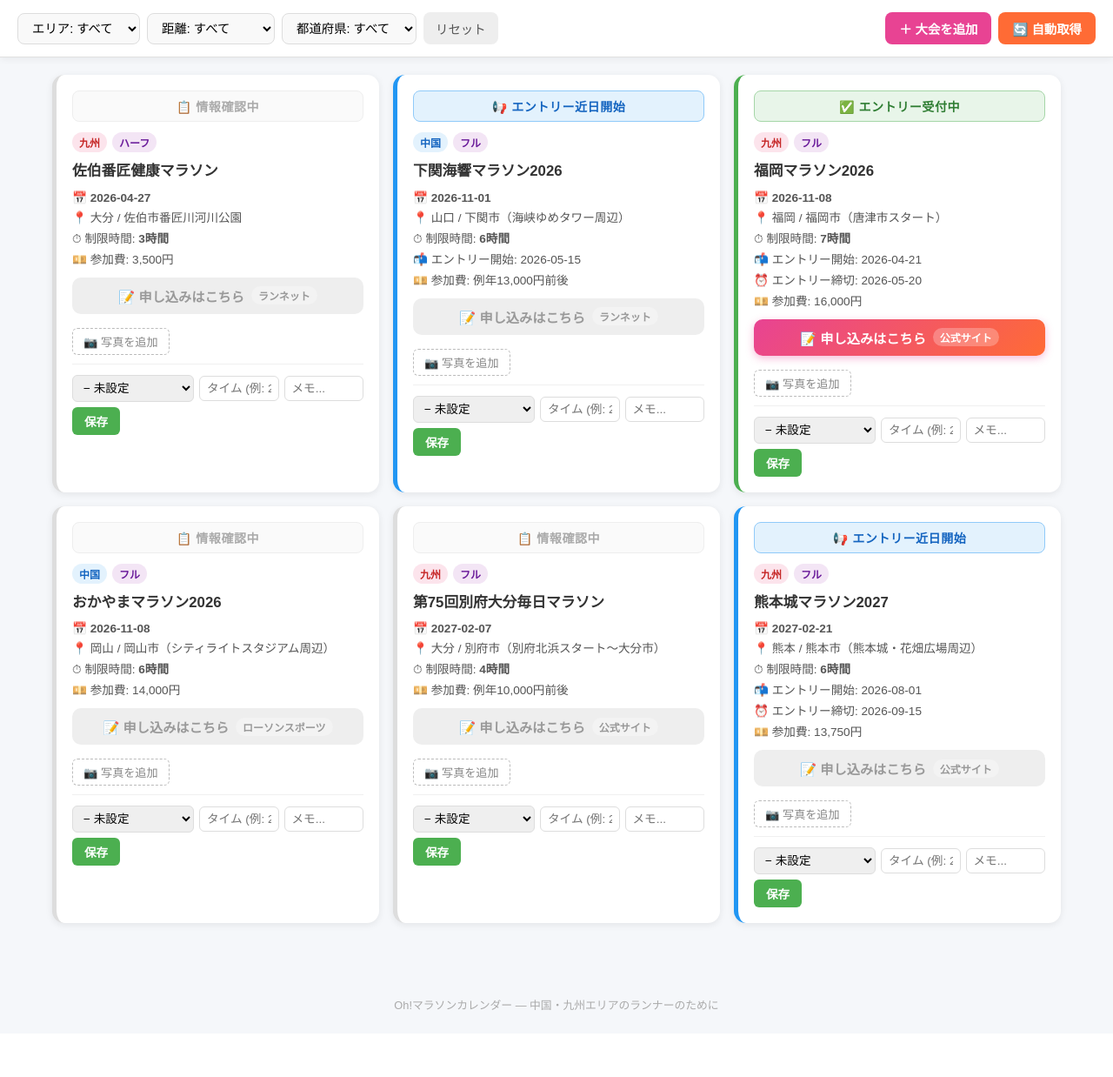
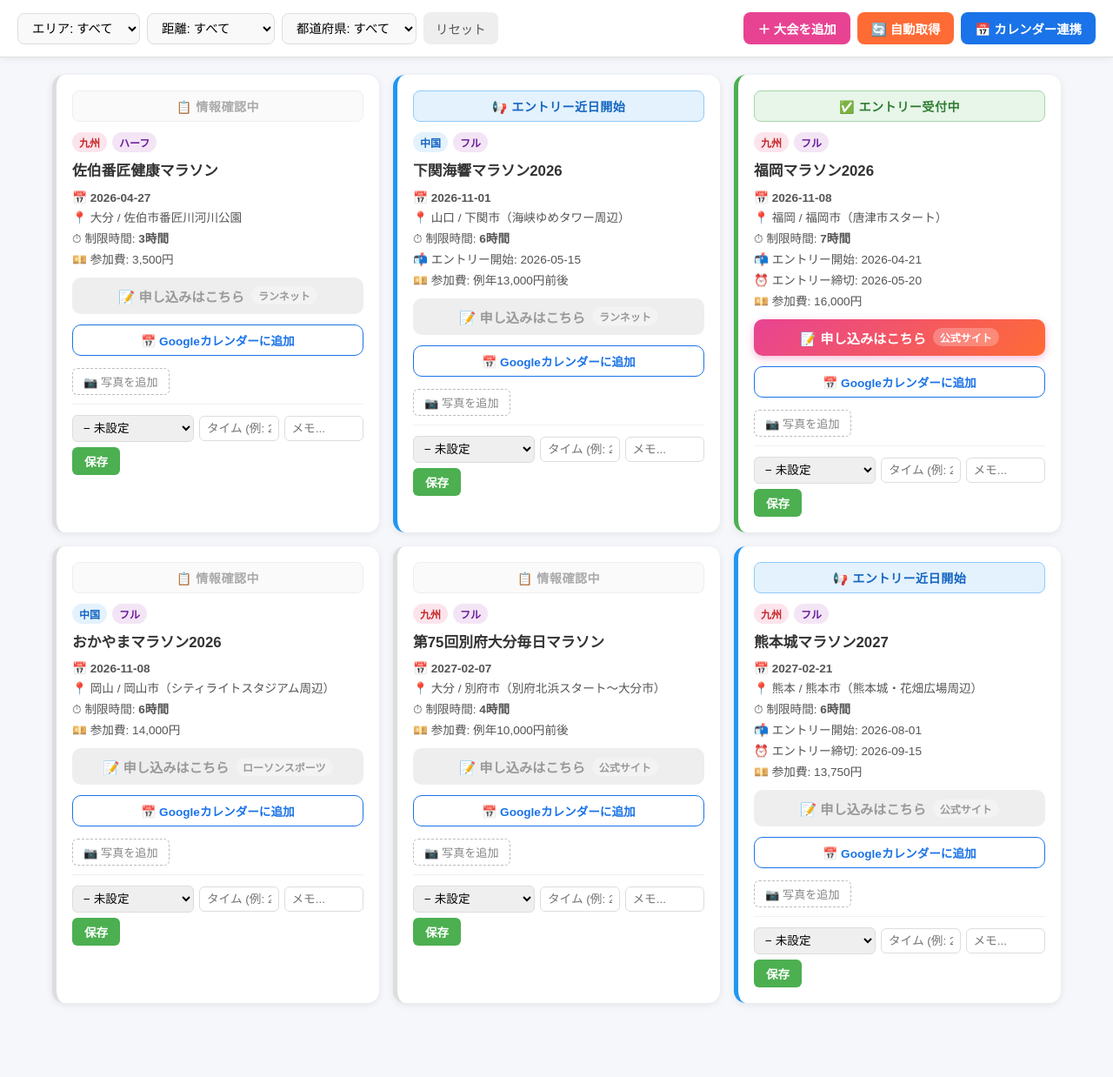
Before and after one commit to OhABE/oh-marathon-calendar, a FastAPI app: page / in a window 1280 px wide. Shown: the part 121-1359 px from the top of the page at 87% size. Before the commit the page ends 1282 px from the top, so only its background shows below. Run offline with FastAPI, Linux system fonts and the light colour scheme; data comes from the database, SQL or seed files in the repository; data that the repository does not hold is empty.

Commit message:
Googleカレンダー連携・iCalフィード追加

```diff
--- a/app/main.py
+++ b/app/main.py
@@ -1,5 +1,5 @@
 from fastapi import FastAPI, Request, Form, File, UploadFile
-from fastapi.responses import HTMLResponse, JSONResponse, RedirectResponse
+from fastapi.responses import HTMLResponse, JSONResponse, RedirectResponse, Response
 from fastapi.staticfiles import StaticFiles
 from fastapi.templating import Jinja2Templates
 from apscheduler.schedulers.background import BackgroundScheduler
@@ -73,6 +73,22 @@ def index(request: Request, region: str = '', distance: str = '', pref: str = ''
 
     today = datetime.now().strftime('%Y-%m-%d')
 
+    def gcal_url(ev):
+        date = (ev.get('date') or '').replace('-', '')
+        if not date:
+            return '#'
+        name = ev.get('name', '')
+        loc = ev.get('venue') or ev.get('prefecture') or ''
+        details = f"距離: {ev.get('distance','')} / 参加費: {ev.get('fee','')} / 制限時間: {ev.get('time_limit','')}"
+        from urllib.parse import quote
+        return (
+            f"https://calendar.google.com/calendar/render?action=TEMPLATE"
+            f"&text={quote(name)}"
+            f"&dates={date}/{date}"
+            f"&location={quote(loc)}"
+            f"&details={quote(details)}"
+        )
+
     events = []
     for ev in events_raw:
         ev_dict = dict(ev)
@@ -95,7 +111,74 @@ def index(request: Request, region: str = '', distance: str = '', pref: str = ''
         'selected_distance': distance,
         'selected_pref': pref,
         'today': today,
+        'gcal_url': gcal_url,
     })
+
+def make_ical(events, title='Oh!マラソンカレンダー'):
+    lines = [
+        'BEGIN:VCALENDAR',
+        'VERSION:2.0',
+        'PRODID:-//Oh!マラソンカレンダー//JP',
+        f'X-WR-CALNAME:{title}',
+        'X-WR-TIMEZONE:Asia/Tokyo',
+        'CALSCALE:GREGORIAN',
+        'METHOD:PUBLISH',
+    ]
+    for ev in events:
+        date = ev['date'].replace('-', '') if ev.get('date') else ''
+        if not date:
+            continue
+        uid = f"marathon-{ev['id']}@oh-marathon-calendar"
+        summary = ev['name']
+        location = ev.get('venue') or ev.get('prefecture') or ''
+        desc_parts = []
+        if ev.get('distance'):   desc_parts.append(f"距離: {ev['distance']}")
+        if ev.get('fee'):        desc_parts.append(f"参加費: {ev['fee']}")
+        if ev.get('time_limit'): desc_parts.append(f"制限時間: {ev['time_limit']}")
+        if ev.get('entry_end'):  desc_parts.append(f"エントリー締切: {ev['entry_end']}")
+        if ev.get('url'):        desc_parts.append(f"公式サイト: {ev['url']}")
+        description = '\\n'.join(desc_parts)
+        now = datetime.now().strftime('%Y%m%dT%H%M%SZ')
+        lines += [
+            'BEGIN:VEVENT',
+            f'UID:{uid}',
+            f'DTSTAMP:{now}',
+            f'DTSTART;VALUE=DATE:{date}',
+            f'DTEND;VALUE=DATE:{date}',
+            f'SUMMARY:{summary}',
+            f'LOCATION:{location}',
+            f'DESCRIPTION:{description}',
+            'END:VEVENT',
+        ]
+    lines.append('END:VCALENDAR')
+    return '\r\n'.join(lines)
+
+@app.get('/calendar.ics')
+def calendar_ics():
+    """全確定大会のiCalフィード"""
+    db = get_db()
+    events = [dict(r) for r in db.execute(
+        'SELECT * FROM events WHERE confirmed=1 ORDER BY date ASC'
+    ).fetchall()]
+    db.close()
+    content = make_ical(events, 'Oh!マラソンカレンダー（全大会）')
+    return Response(content=content, media_type='text/calendar; charset=utf-8',
+                    headers={'Content-Disposition': 'attachment; filename=marathon.ics'})
+
+@app.get('/my-calendar.ics')
+def my_calendar_ics():
+    """参加予定・エントリー済みの大会のみのiCalフィード"""
+    db = get_db()
+    events = [dict(r) for r in db.execute('''
+        SELECT e.* FROM events e
+        JOIN user_progress p ON e.id = p.event_id
+        WHERE e.confirmed=1 AND p.status IN ('entered','planning','running','finished')
+        ORDER BY e.date ASC
+    ''').fetchall()]
+    db.close()
+    content = make_ical(events, 'Oh!マイマラソン（参加予定）')
+    return Response(content=content, media_type='text/calendar; charset=utf-8',
+                    headers={'Content-Disposition': 'attachment; filename=my-marathon.ics'})
 
 @app.post('/progress/{event_id}')
 def update_progress(event_id: int, status: str = Form(''), memo: str = Form(''), finish_time: str = Form('')):
--- a/static/css/style.css
+++ b/static/css/style.css
@@ -153,6 +153,37 @@ header h1 { font-size: 2rem; font-weight: 900; letter-spacing: 1px; }
   padding: 2px 8px;
   border-radius: 20px;
 }
+.btn-gcal {
+  display: flex;
+  align-items: center;
+  justify-content: center;
+  width: 100%;
+  padding: 7px 16px;
+  border-radius: 10px;
+  font-size: 0.85rem;
+  font-weight: bold;
+  text-decoration: none;
+  text-align: center;
+  margin-bottom: 10px;
+  background: #fff;
+  color: #1a73e8;
+  border: 1px solid #1a73e8;
+  transition: background 0.15s;
+}
+.btn-gcal:hover { background: #e8f0fe; }
+.btn-cal { background: #1a73e8; color: white; border: none; padding: 8px 16px; border-radius: 8px; font-size: 0.9rem; cursor: pointer; font-weight: bold; }
+.btn-cal:hover { background: #1558b0; }
+
+/* Calendar modal */
+.cal-section { margin-bottom: 20px; padding-bottom: 20px; border-bottom: 1px solid #eee; }
+.cal-section:last-of-type { border-bottom: none; }
+.cal-section h4 { font-size: 0.95rem; margin-bottom: 8px; color: #333; }
+.cal-desc { font-size: 0.85rem; color: #666; margin-bottom: 10px; line-height: 1.5; }
+.cal-steps { font-size: 0.82rem; color: #555; background: #f9f9f9; padding: 10px 12px; border-radius: 8px; margin-bottom: 10px; line-height: 2; }
+.cal-url-box { display: flex; align-items: center; gap: 8px; background: #f0f4ff; border: 1px solid #c5d0f5; border-radius: 8px; padding: 8px 12px; }
+.cal-url-box code { font-size: 0.78rem; color: #333; flex: 1; word-break: break-all; }
+.btn-copy { background: #1a73e8; color: white; border: none; padding: 5px 12px; border-radius: 6px; font-size: 0.8rem; cursor: pointer; white-space: nowrap; }
+.btn-copy:hover { background: #1558b0; }
 
 /* Photos */
 .photo-gallery { display: flex; gap: 8px; flex-wrap: wrap; margin-bottom: 10px; }
--- a/static/js/main.js
+++ b/static/js/main.js
@@ -5,6 +5,18 @@ function openAddModal() {
 function closeAddModal() {
   document.getElementById('addModal').style.display = 'none';
   document.getElementById('overlay').style.display = 'none';
+}
+function openCalModal() {
+  document.getElementById('calModal').style.display = 'block';
+  document.getElementById('calOverlay').style.display = 'block';
+}
+function closeCalModal() {
+  document.getElementById('calModal').style.display = 'none';
+  document.getElementById('calOverlay').style.display = 'none';
+}
+function copyUrl(id) {
+  const text = document.getElementById(id).textContent;
+  navigator.clipboard.writeText(text).then(() => showToast('URLをコピーしました！'));
 }
 
 function togglePhotoForm(eventId) {
--- a/templates/index.html
+++ b/templates/index.html
@@ -40,6 +40,7 @@
     <div class="header-actions">
       <button onclick="openAddModal()" class="btn-add">＋ 大会を追加</button>
       <button onclick="runScrape()" class="btn-scrape">🔄 自動取得</button>
+      <button onclick="openCalModal()" class="btn-cal">📅 カレンダー連携</button>
     </div>
   </section>
 
@@ -93,6 +94,11 @@
           {% if ev.entry_site %}<span class="entry-site-label">{{ ev.entry_site }}</span>{% endif %}
         </a>
         {% endif %}
+
+        <!-- Googleカレンダーに追加 -->
+        <a href="{{ gcal_url(ev) }}" target="_blank" rel="noopener" class="btn-gcal">
+          📅 Googleカレンダーに追加
+        </a>
 
         <!-- 写真 -->
         {% if ev.photos %}
@@ -205,6 +211,42 @@
 </div>
 <div id="overlay" class="overlay" style="display:none;" onclick="closeAddModal()"></div>
 
+<!-- カレンダー連携モーダル -->
+<div id="calModal" class="modal" style="display:none;">
+  <div class="modal-inner">
+    <h3>📅 Googleカレンダー連携</h3>
+
+    <div class="cal-section">
+      <h4>① 全大会をGoogleカレンダーに追加</h4>
+      <p class="cal-desc">すべての確定大会を購読できます。新しい大会が追加されると自動で更新されます。</p>
+      <div class="cal-steps">
+        <p>1. Googleカレンダーを開く</p>
+        <p>2. 左の「他のカレンダー」の「＋」をクリック</p>
+        <p>3. 「URLで追加」を選択</p>
+        <p>4. 以下のURLを貼り付ける</p>
+      </div>
+      <div class="cal-url-box">
+        <code id="allCalUrl">{{ request.base_url }}calendar.ics</code>
+        <button onclick="copyUrl('allCalUrl')" class="btn-copy">コピー</button>
+      </div>
+    </div>
+
+    <div class="cal-section">
+      <h4>② 参加予定の大会だけをGoogleカレンダーに追加</h4>
+      <p class="cal-desc">「エントリー済み」「参加予定」に設定した大会だけ表示されます。</p>
+      <div class="cal-url-box">
+        <code id="myCalUrl">{{ request.base_url }}my-calendar.ics</code>
+        <button onclick="copyUrl('myCalUrl')" class="btn-copy">コピー</button>
+      </div>
+    </div>
+
+    <div class="modal-buttons">
+      <button type="button" onclick="closeCalModal()" class="btn-reset">閉じる</button>
+    </div>
+  </div>
+</div>
+<div id="calOverlay" class="overlay" style="display:none;" onclick="closeCalModal()"></div>
+
 <!-- 写真ライトボックス -->
 <div id="lightbox" class="lightbox" style="display:none;" onclick="this.style.display='none'">
   <img id="lightbox-img" src="" alt="">
```
